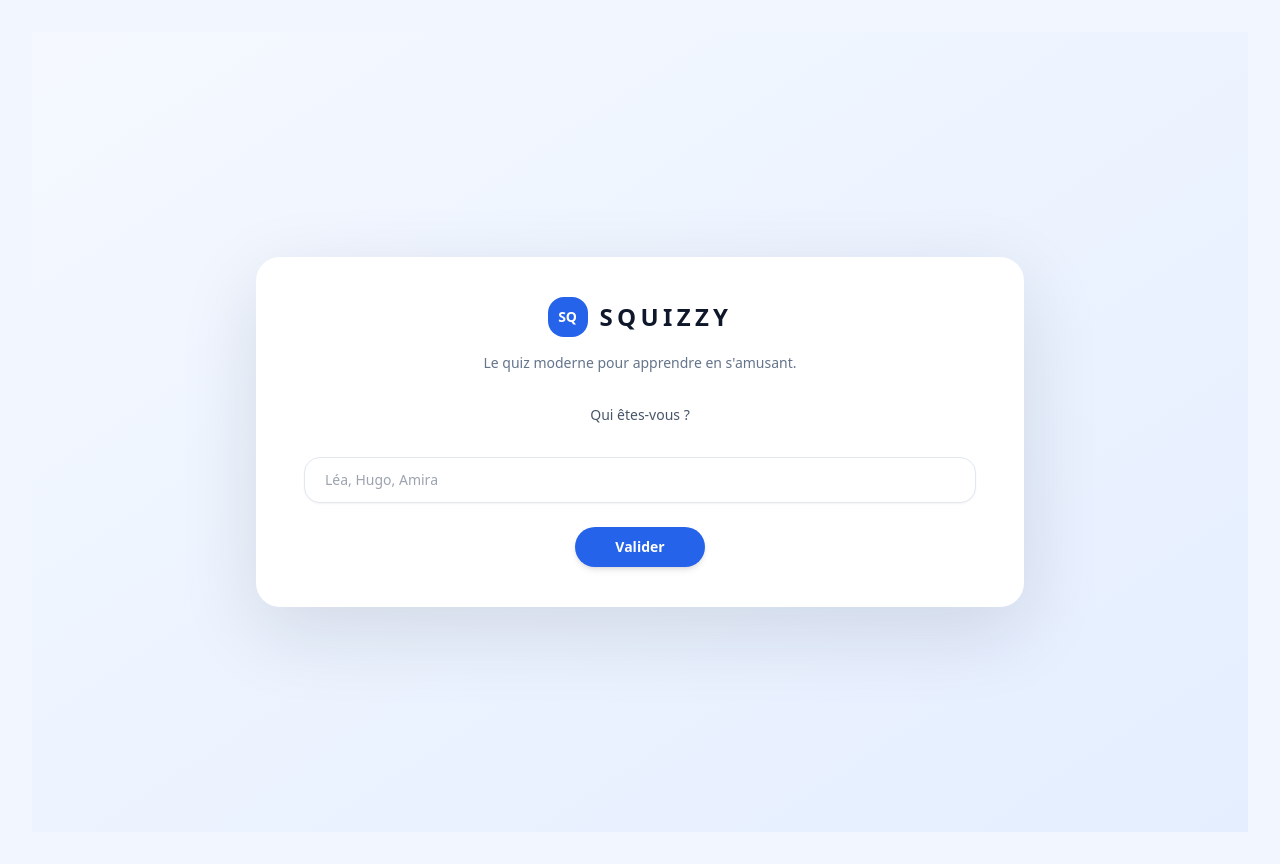
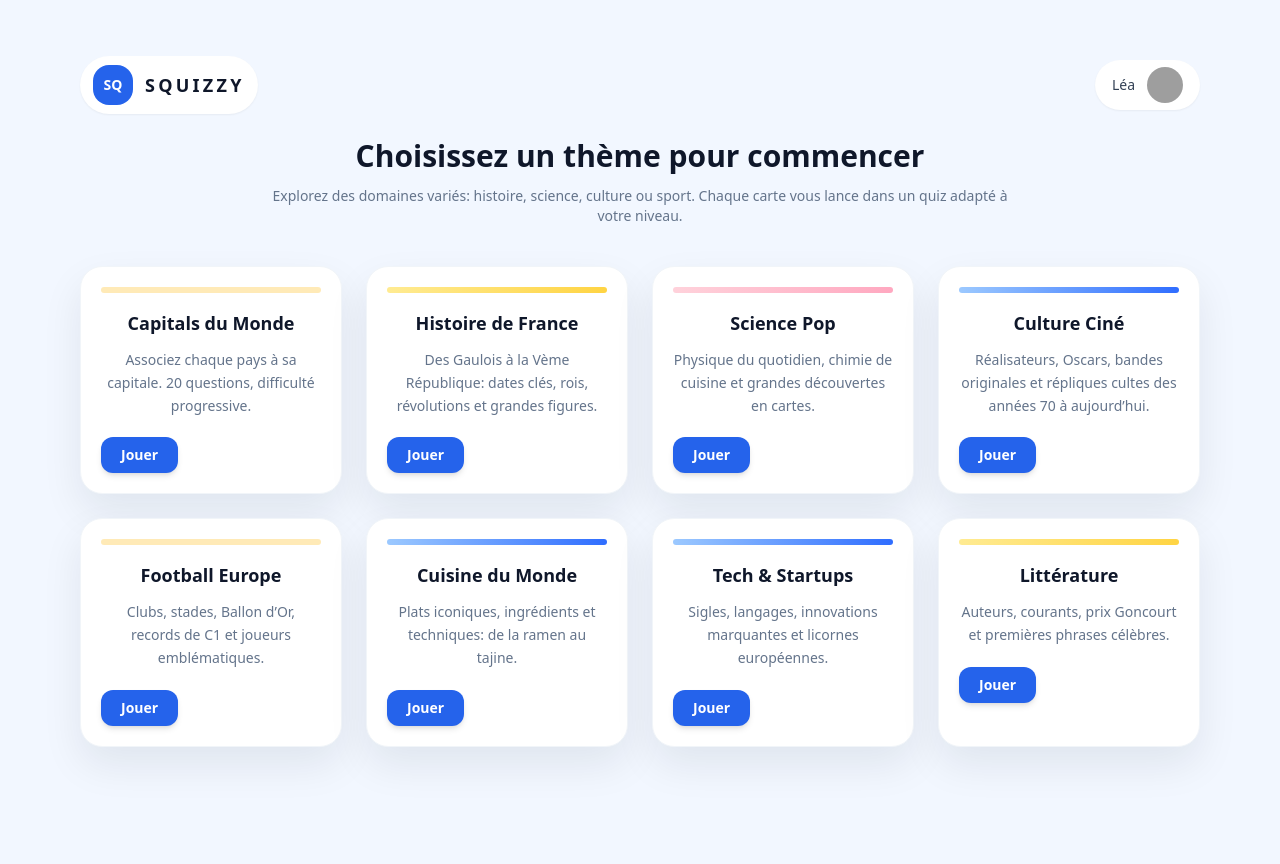
Before and after one commit to ousseynoukone/squizzy, a React (Vite) app: page / in a window 1280 px wide. Built offline with nearby package versions, Linux system fonts and the light colour scheme; grey boxes are pictures that could not be loaded.

Commit message:
Navr bar + Theme Selection UI

```diff
--- a/src/App.jsx
+++ b/src/App.jsx
@@ -1,13 +1,12 @@
 import './App.css'
 
 import Layout from './components/layout/layout.jsx'
-
-import Connexion from './components/connexion/connexion.jsx'
+import ThemeSelection from './components/theme-selection/theme-selection.jsx'
 
 function App() {
   return (
     <Layout>
-      <Connexion />
+      <ThemeSelection />
     </Layout>
   )
 }
--- a/src/components/layout/layout.jsx
+++ b/src/components/layout/layout.jsx
@@ -1,7 +1,7 @@
-export default function Layout ({ children }){
-    return (
-        <div className="min-h-screen bg-gradient-to-br from-[#F5F9FF] to-[#E4EEFF] flex items-center justify-center px-4">
-            {children}
-        </div>
-    );
+export default function Layout({ children }) {
+  return (
+    <div className="min-h-screen">
+      {children}
+    </div>
+  )
 }
--- /dev/null
+++ b/src/components/layout/navbar.jsx
@@ -0,0 +1,26 @@
+
+export default function NavBar() {
+  return (
+    <header className="w-full py-6">
+      <div className="mx-auto flex w-full max-w-6xl items-center justify-between px-4">
+        <div className="flex items-center gap-3 rounded-full border border-white/50 bg-white px-3 py-2 shadow-sm">
+          <div className="flex h-10 w-10 items-center justify-center rounded-2xl bg-[#2563EB] text-sm font-semibold text-white">
+            SQ
+          </div>
+          <span className="text-lg font-semibold tracking-[0.18em] text-slate-900">
+            SQUIZZY
+          </span>
+        </div>
+        <div className="flex items-center gap-3 rounded-full border border-white/60 bg-white px-4 py-1.5 shadow-sm">
+          <span className="text-sm font-medium text-slate-700">Léa</span>
+          <img
+            src="https://i.pravatar.cc/40?img=47"
+            alt="Avatar"
+            className="h-9 w-9 rounded-full object-cover"
+          />
+        </div>
+
+      </div>
+    </header>
+  )
+}
--- /dev/null
+++ b/src/components/theme-selection/theme-selection.jsx
@@ -0,0 +1,103 @@
+import NavBar from "../layout/navbar.jsx"
+
+const themes = [
+  {
+    id: 1,
+    title: "Capitals du Monde",
+    description:
+      "Associez chaque pays à sa capitale. 20 questions, difficulté progressive.",
+    accent: "from-[#FFEAB7] to-[#FFEAB7]",
+  },
+  {
+    id: 2,
+    title: "Histoire de France",
+    description:
+      "Des Gaulois à la Vème République: dates clés, rois, révolutions et grandes figures.",
+    accent: "from-[#FFEB92] to-[#FFD443]",
+  },
+  {
+    id: 3,
+    title: "Science Pop",
+    description:
+      "Physique du quotidien, chimie de cuisine et grandes découvertes en cartes.",
+    accent: "from-[#FFD2DB] to-[#FFA8C0]",
+  },
+  {
+    id: 4,
+    title: "Culture Ciné",
+    description:
+      "Réalisateurs, Oscars, bandes originales et répliques cultes des années 70 à aujourd’hui.",
+    accent: "from-[#9CC9FF] to-[#2F6DFF]",
+  },
+  {
+    id: 5,
+    title: "Football Europe",
+    description:
+      "Clubs, stades, Ballon d’Or, records de C1 et joueurs emblématiques.",
+    accent: "from-[#FFEAB7] to-[#FFEAB7]",
+  },
+  {
+    id: 6,
+    title: "Cuisine du Monde",
+    description:
+      "Plats iconiques, ingrédients et techniques: de la ramen au tajine.",
+    accent: "from-[#9CC9FF] to-[#2F6DFF]",
+  },
+  {
+    id: 7,
+    title: "Tech & Startups",
+    description:
+      "Sigles, langages, innovations marquantes et licornes européennes.",
+    accent: "from-[#9CC9FF] to-[#2F6DFF]",
+  },
+  {
+    id: 8,
+    title: "Littérature",
+    description:
+      "Auteurs, courants, prix Goncourt et premières phrases célèbres.",
+    accent: "from-[#FFEB92] to-[#FFD443]",
+  },
+]
+
+export default function ThemeSelection() {
+  return (
+    <div className="pb-16">
+      <NavBar />
+      <main className="mx-auto flex w-full max-w-6xl flex-col gap-10 px-4">
+        <div className="flex flex-col items-center text-center gap-3">
+          <h1 className="text-3xl font-semibold text-slate-900">
+            Choisissez un thème pour commencer
+          </h1>
+          <p className="max-w-3xl text-sm text-slate-500">
+            Explorez des domaines variés: histoire, science, culture ou sport.
+            Chaque carte vous lance dans un quiz adapté à votre niveau.
+          </p>
+        </div>
+
+        <section className="grid gap-6 md:grid-cols-2 xl:grid-cols-4">
+          {themes.map((theme) => (
+            <article
+              key={theme.id}
+              className="rounded-[22px] border border-slate-100 bg-white p-5 shadow-[0_18px_40px_rgba(15,23,42,0.08)] transition hover:-translate-y-1 hover:shadow-[0_24px_50px_rgba(15,23,42,0.12)]"
+            >
+              <div
+                className={`h-1.5 w-full rounded-full bg-gradient-to-r ${theme.accent} mb-4`}
+              />
+              <div className="flex flex-col gap-3">
+                <h3 className="text-lg font-semibold text-slate-900">
+                  {theme.title}
+                </h3>
+                <p className="text-sm leading-relaxed text-slate-500">
+                  {theme.description}
+                </p>
+                <button className="mt-2 w-fit rounded-xl bg-[#2563EB] px-5 py-2 text-sm font-semibold text-white shadow-md transition hover:bg-[#1D4ED8] focus-visible:outline-none focus-visible:ring-2 focus-visible:ring-[#2563EB]/60">
+                  Jouer
+                </button>
+              </div>
+            </article>
+          ))}
+        </section>
+      </main>
+    </div>
+  )
+}
```
